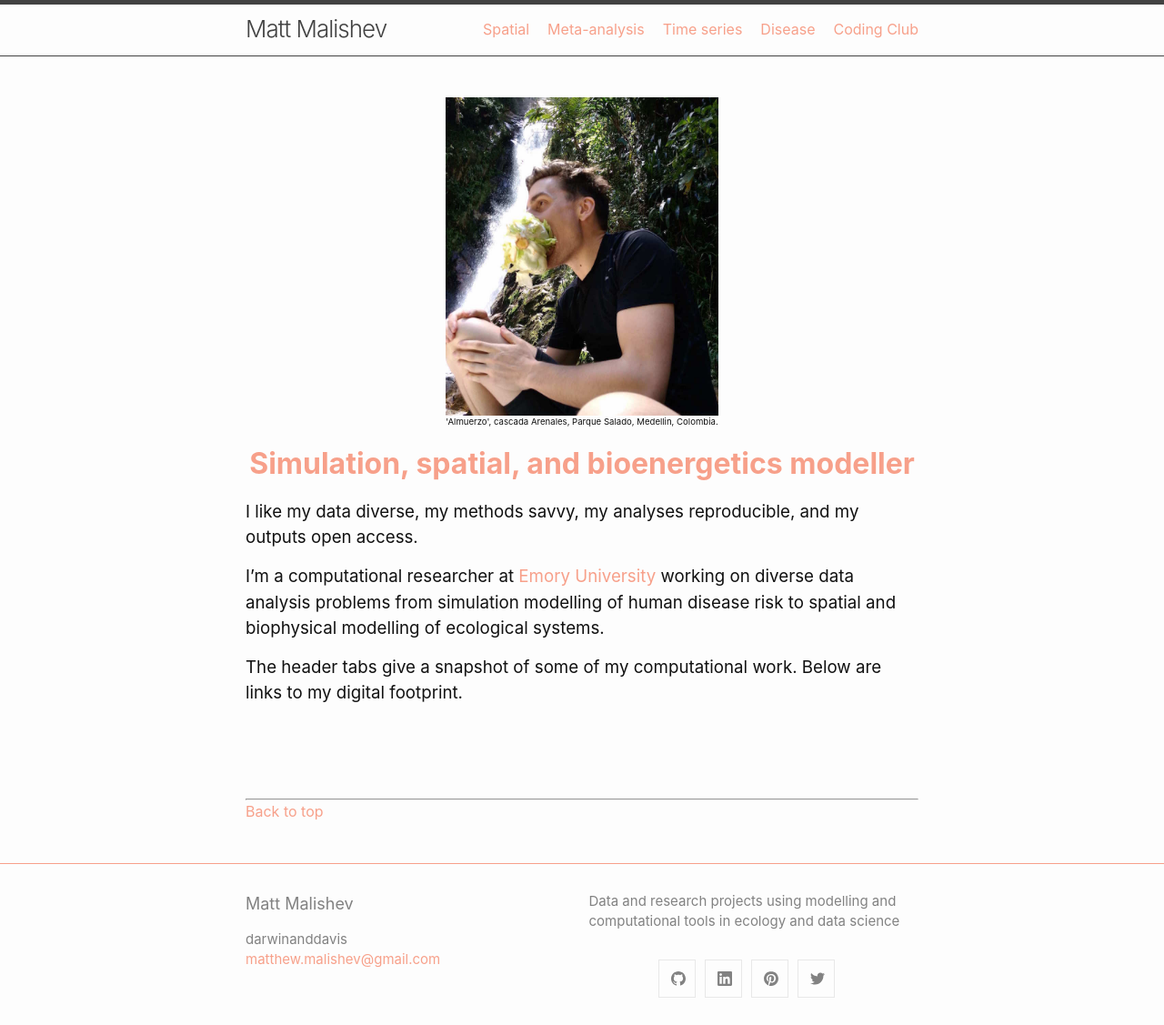
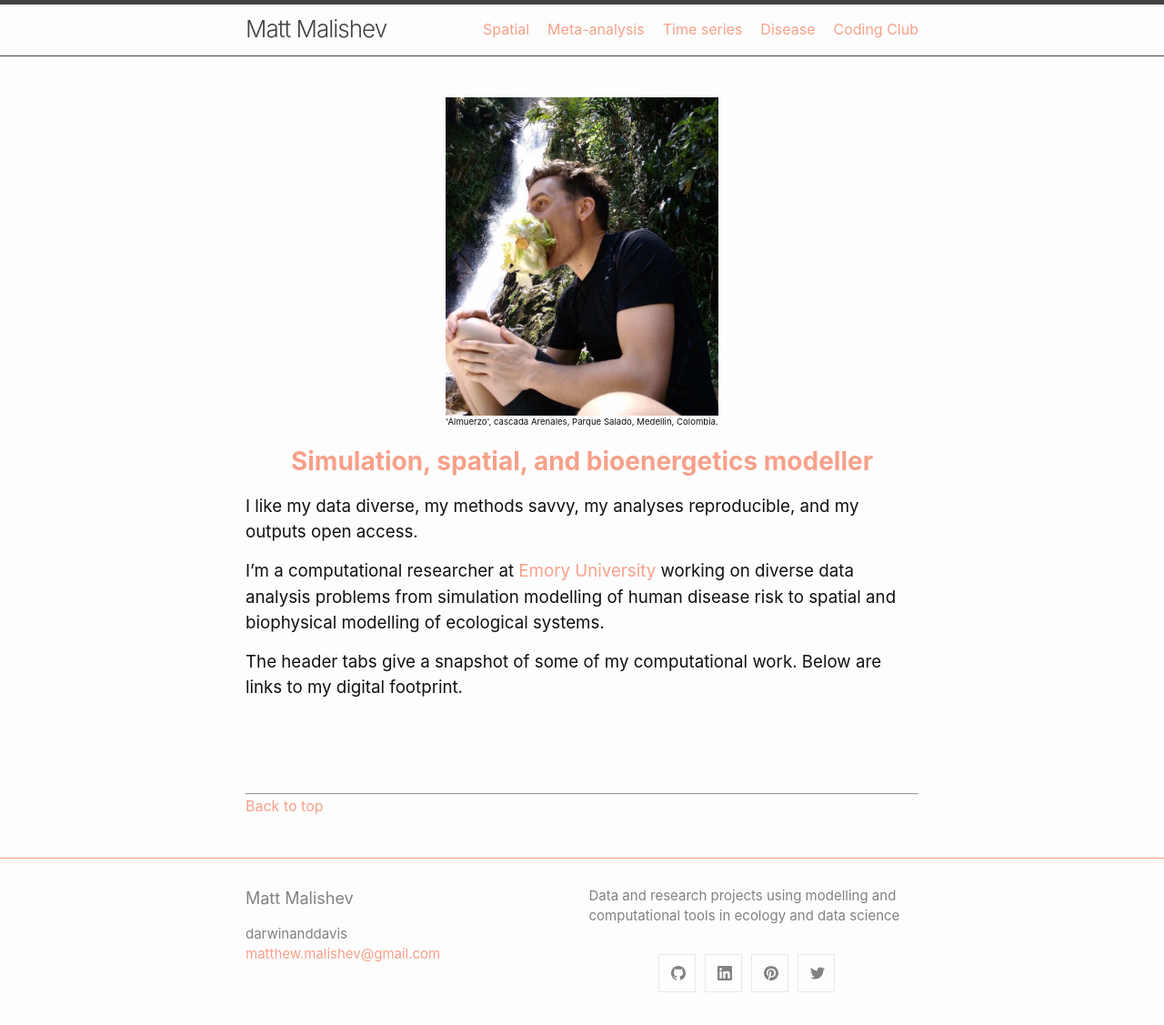
Before and after one commit to darwinanddavis/DataPortfolio, a Jekyll site: the page built from index.md, in a window 1280 px wide. Shown: the whole page at 91% size. Built offline with Jekyll 4.4.1, drawn with Linux system fonts in a browser that asks for light colours; our own code applies the rules of GitHub Pages for plain Markdown files.

Commit message:
index header 3

```diff
--- a/index.md
+++ b/index.md
@@ -8,7 +8,7 @@
 </center>
 
 <center>
-	<p style="color: #F7A08A; font-size:200%">
+	<p style="color: #F7A08A; font-size:175%">
 		<b>Simulation, spatial, and bioenergetics modeller</b>
 	</p>
 </center>
```
